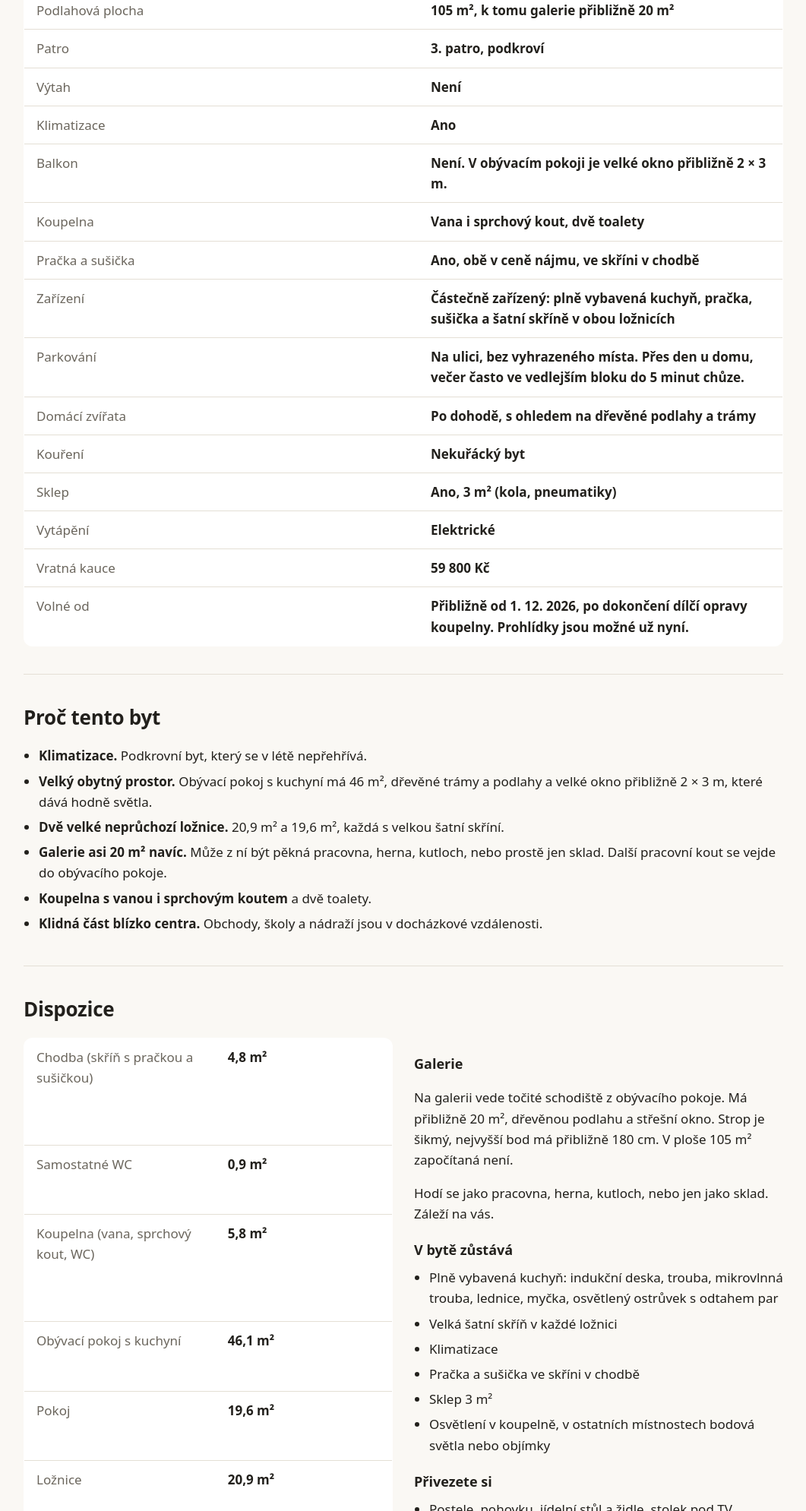
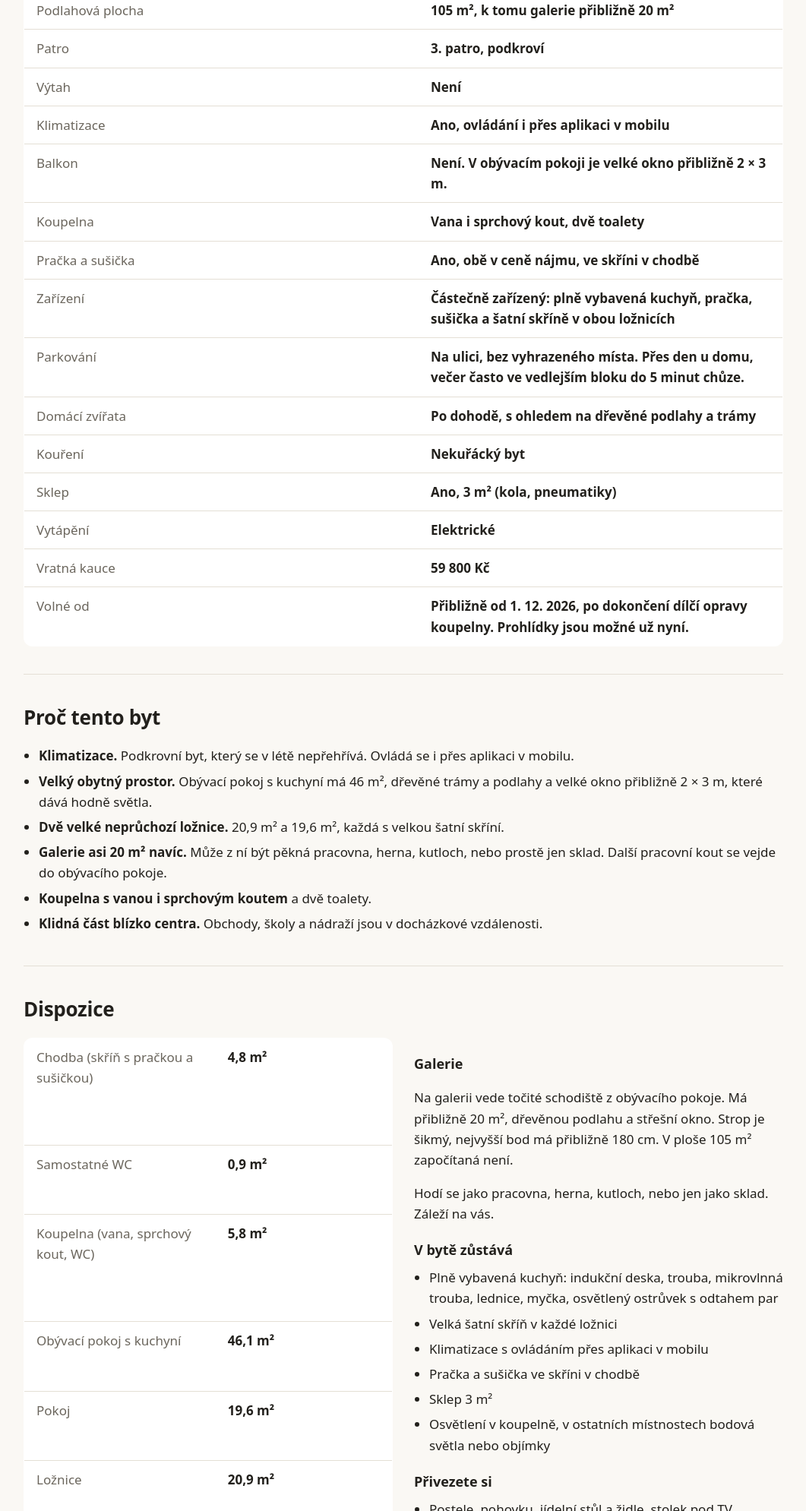
Before and after one commit to prochazkajan/byt-kralupy, a plain HTML site: page index.html in a window 1280 px wide. Shown: the part 1540-3529 px from the top of the page at 76% size, without its empty margins (109-1170 px from the left). Drawn offline with Linux system fonts and the light colour scheme.

Commit message:
Mention that the air conditioning can be controlled from a phone app
Co-Authored-By: Claude Fable 5.2 <noreply@anthropic.com>
Claude-Session: https://claude.ai/code/session_019bx2JSp7LwxjvttQw4kYWb

```diff
--- a/index.html
+++ b/index.html
@@ -66,7 +66,7 @@
       "addressCountry": "CZ"
     },
     "amenityFeature": [
-      { "@type": "LocationFeatureSpecification", "name": "Klimatizace", "value": true },
+      { "@type": "LocationFeatureSpecification", "name": "Klimatizace s ovládáním přes mobilní aplikaci", "value": true },
       { "@type": "LocationFeatureSpecification", "name": "Balkon", "value": false },
       { "@type": "LocationFeatureSpecification", "name": "Výtah", "value": false },
       { "@type": "LocationFeatureSpecification", "name": "Vyhrazené parkovací místo", "value": false },
@@ -182,7 +182,7 @@
     <tr><th>Podlahová plocha</th><td>105 m², k tomu galerie přibližně 20 m²</td></tr>
     <tr><th>Patro</th><td>3. patro, podkroví</td></tr>
     <tr><th>Výtah</th><td>Není</td></tr>
-    <tr><th>Klimatizace</th><td>Ano</td></tr>
+    <tr><th>Klimatizace</th><td>Ano, ovládání i přes aplikaci v mobilu</td></tr>
     <tr><th>Balkon</th><td>Není. V obývacím pokoji je velké okno přibližně 2 × 3 m.</td></tr>
     <tr><th>Koupelna</th><td>Vana i sprchový kout, dvě toalety</td></tr>
     <tr><th>Pračka a sušička</th><td>Ano, obě v ceně nájmu, ve skříni v chodbě</td></tr>
@@ -200,7 +200,7 @@
 <section id="proc">
   <h2>Proč tento byt</h2>
   <ul class="clean">
-    <li><strong>Klimatizace.</strong> Podkrovní byt, který se v létě nepřehřívá.</li>
+    <li><strong>Klimatizace.</strong> Podkrovní byt, který se v létě nepřehřívá. Ovládá se i přes aplikaci v mobilu.</li>
     <li><strong>Velký obytný prostor.</strong> Obývací pokoj s kuchyní má 46 m², dřevěné trámy a podlahy a velké okno přibližně 2 × 3 m, které dává hodně světla.</li>
     <li><strong>Dvě velké neprůchozí ložnice.</strong> 20,9 m² a 19,6 m², každá s velkou šatní skříní.</li>
     <li><strong>Galerie asi 20 m² navíc.</strong> Může z ní být pěkná pracovna, herna, kutloch, nebo prostě jen sklad. Další pracovní kout se vejde do obývacího pokoje.</li>
@@ -229,7 +229,7 @@
       <ul class="clean">
         <li>Plně vybavená kuchyň: indukční deska, trouba, mikrovlnná trouba, lednice, myčka, osvětlený ostrůvek s odtahem par</li>
         <li>Velká šatní skříň v každé ložnici</li>
-        <li>Klimatizace</li>
+        <li>Klimatizace s ovládáním přes aplikaci v mobilu</li>
         <li>Pračka a sušička ve skříni v chodbě</li>
         <li>Sklep 3 m²</li>
         <li>Osvětlení v koupelně, v ostatních místnostech bodová světla nebo objímky</li>
@@ -325,7 +325,7 @@
   <details><summary>K čemu se hodí galerie?</summary><p>Jako pracovna, herna, kutloch nebo sklad. Má asi 20 m², šikmý strop s nejvyšším bodem kolem 180 cm a vede na ni točité schodiště.</p></details>
   <details><summary>Dá se na galerii spát?</summary><p>Na příležitostné přespání ano. Strop má nejvýš 180 cm, proto ji nenabízíme jako ložnici.</p></details>
   <details><summary>Je byt vhodný pro rodinu s dětmi?</summary><p>Ano. Dvě velké ložnice, obývací pokoj, kuchyň i koupelna jsou na jednom podlaží. Na galerii vede točité schodiště, ke kterému se u malých dětí hodí dětská zábrana.</p></details>
-  <details><summary>Je v bytě klimatizace?</summary><p>Ano.</p></details>
+  <details><summary>Je v bytě klimatizace?</summary><p>Ano. Je nově instalovaná a dá se ovládat i přes aplikaci v mobilu.</p></details>
   <details><summary>Můžu mít v bytě domácí zvíře?</summary><p>Po dohodě. V bytě jsou dřevěné podlahy a pohledové dřevěné trámy, proto záleží na druhu a velikosti zvířete. Napište, jaké zvíře máte.</p></details>
   <details><summary>Jak daleko je nádraží a jak dlouho trvá cesta do Prahy?</summary><p>Na nádraží je to 10 minut chůze. Vlak jede 30 minut na metro C (Vltavská) nebo metro B (Masarykovo nádraží).</p></details>
   <details><summary>Jaká je kauce a co pronajímatel požaduje?</summary><p>Vratná kauce je 59 800 Kč. Požaduji ověření bezdlužnosti a pojištění odpovědnosti nájemníka.</p></details>
```
